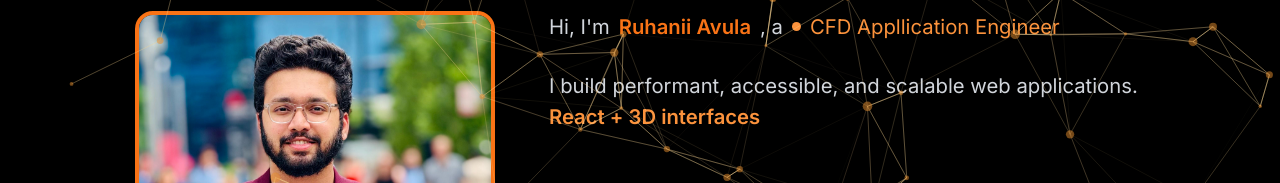
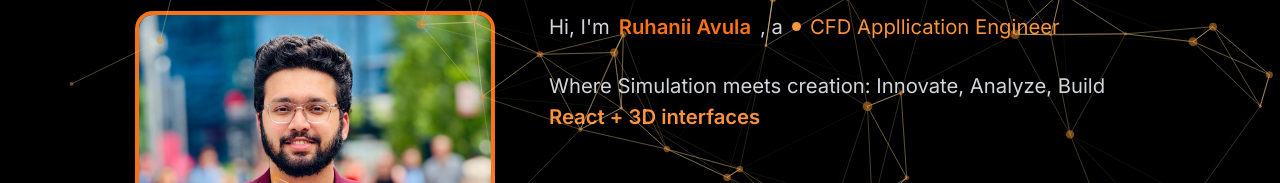
Before and after one commit to ruhaniia/portfolio, a React (Vite) app: page /about in a window 1280 px wide. Shown: the part 287-470 px from the top of the page. Built offline with nearby package versions, Linux system fonts and the light colour scheme.

Commit message:
Update staticContent.js

```diff
--- a/src/data/staticContent.js
+++ b/src/data/staticContent.js
@@ -5,7 +5,7 @@ import { PiAppWindowDuotone } from "react-icons/pi";
 export const personalInfo = {
   name: "Ruhanii Avula",
   role: "CFD Appllication Engineer",
-  intro: "I build performant, accessible, and scalable web applications.",
+  intro: "Where Simulation meets creation: Innovate, Analyze, Build",
   highlighted: "React + 3D interfaces",
   avatar: "/images/Hani.jpeg"
 };
```
